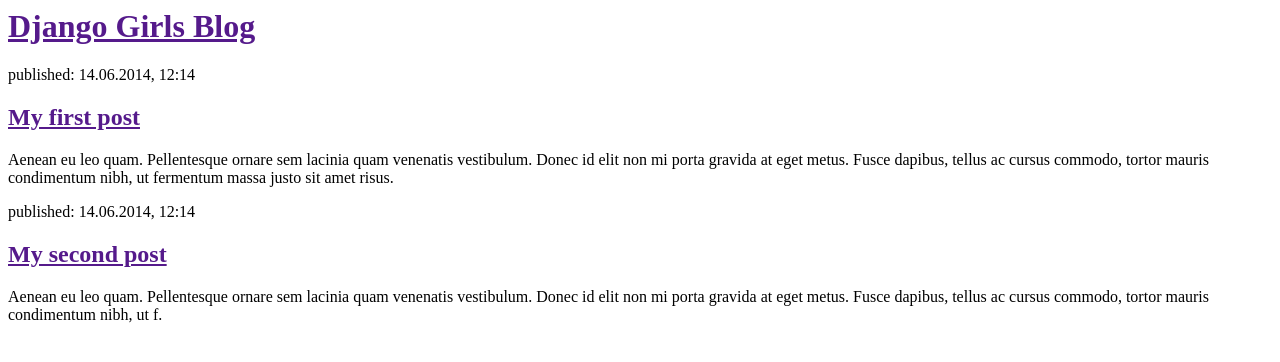
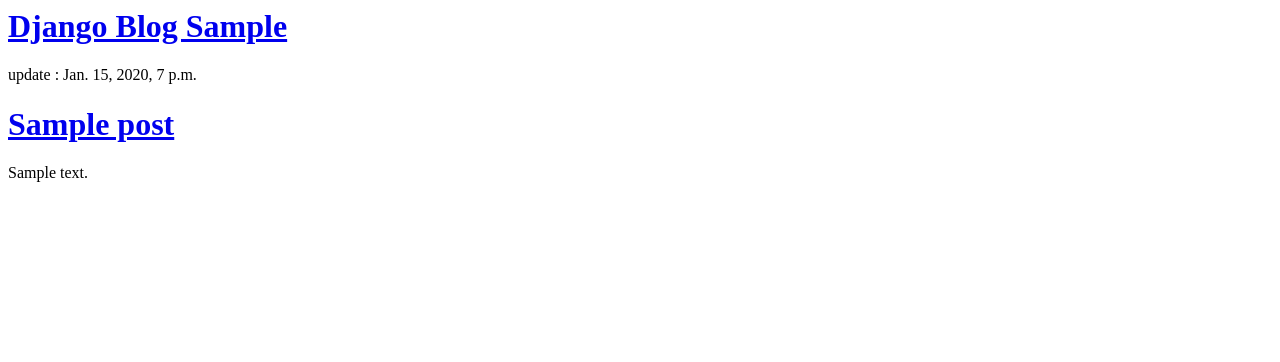
Before and after one commit to js3312/sample-blog, a Django app: template blog/templates/blog/post_list.html in a window 1280 px wide. Shown: the top 362 px of the page. Run offline with Django 3.2, Linux system fonts and the light colour scheme; the template is opened without the code that fills it: values that come from a table or form of the project are taken from there, others are empty; tables that the repository leaves empty hold one stand-in row (values such as "Sample post"); parts of the project's set-up code (start-up, migrations or seed data) failed here and were passed over.

Commit message:
Modified templates to display posts from database.

```diff
--- a/blog/templates/blog/post_list.html
+++ b/blog/templates/blog/post_list.html
@@ -1,22 +1,17 @@
 <html>
     <head>
-        <title>Django Girls blog</title>
+        <title>blog sample</title>
     </head>
     <body>
         <div>
-            <h1><a href="">Django Girls Blog</a></h1>
+            <h1><a href="/">Django Blog Sample</a></h1>
         </div>
-
+{% for post in posts %}
         <div>
-            <p>published: 14.06.2014, 12:14</p>
-            <h2><a href="">My first post</a></h2>
-            <p>Aenean eu leo quam. Pellentesque ornare sem lacinia quam venenatis vestibulum. Donec id elit non mi porta gravida at eget metus. Fusce dapibus, tellus ac cursus commodo, tortor mauris condimentum nibh, ut fermentum massa justo sit amet risus.</p>
+            <p>update : {{ post.update_date }}</p>
+            <h1><a href="/">{{ post.title }}</a></h1>
+            <p>{{ post.contents|linebreaksbr }}</p>
         </div>
-
-        <div>
-            <p>published: 14.06.2014, 12:14</p>
-            <h2><a href="">My second post</a></h2>
-            <p>Aenean eu leo quam. Pellentesque ornare sem lacinia quam venenatis vestibulum. Donec id elit non mi porta gravida at eget metus. Fusce dapibus, tellus ac cursus commodo, tortor mauris condimentum nibh, ut f.</p>
-        </div>
+{% endfor %}
     </body>
 </html>
--- a/blog/views.py
+++ b/blog/views.py
@@ -1,5 +1,8 @@
 from django.shortcuts import render
+from django.utils import timezone
+from .models import Post
 
 # Create your views here.
 def post_list(request):
-    return render(request, 'blog/post_list.html', {})
+    posts = Post.objects.filter(update_date__lte=timezone.now()).order_by('-update_date')
+    return render(request, 'blog/post_list.html', {'posts':posts})
```
